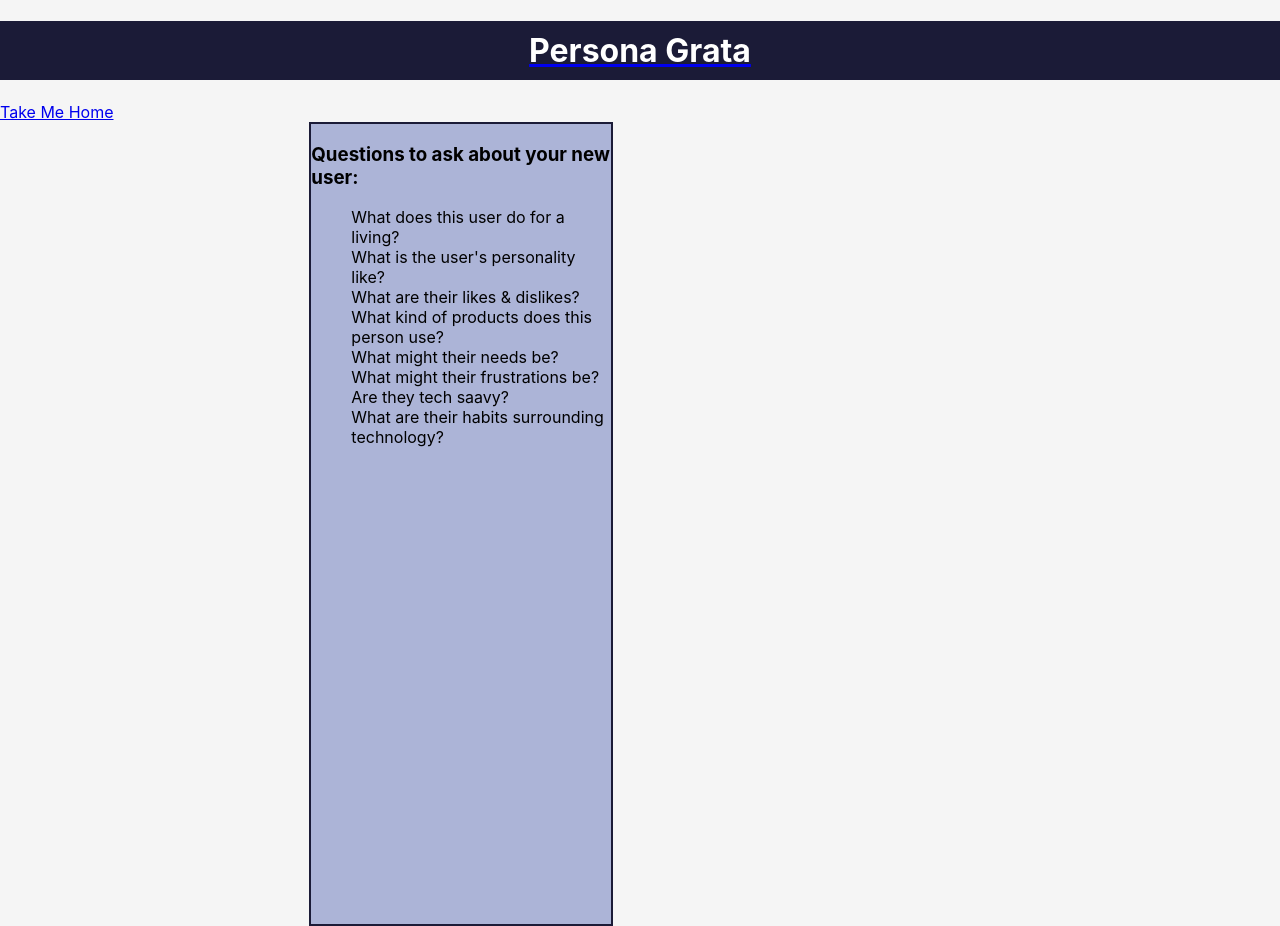
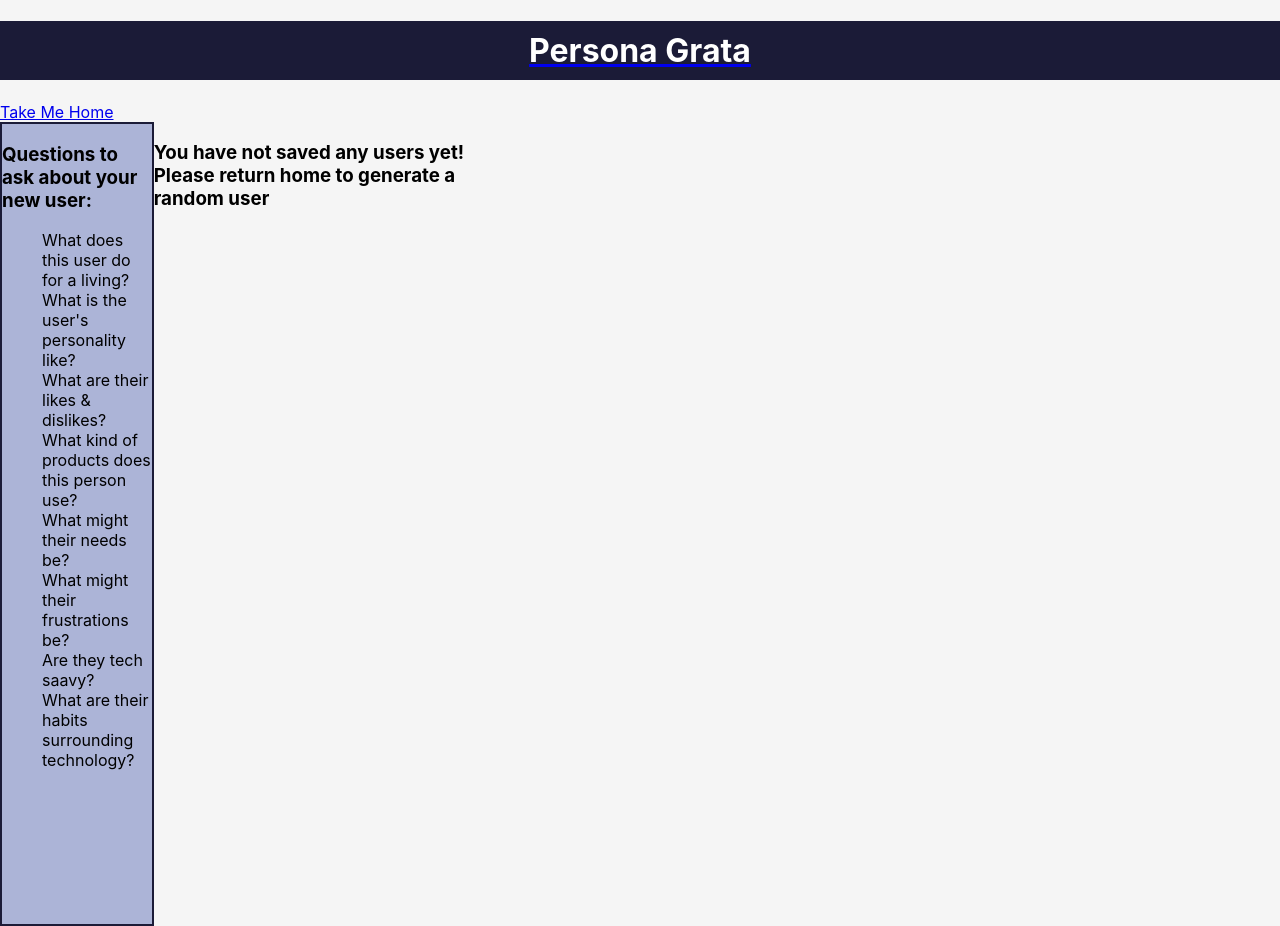
Before and after one commit to maeduphorne/persona-grata, a React (Create React App) app: page /savedUsers in a window 1280 px wide. Built offline with nearby package versions, Linux system fonts and the light colour scheme.

Commit message:
add no saved user message

```diff
--- a/src/Components/SavedUsers/SavedUsers.css
+++ b/src/Components/SavedUsers/SavedUsers.css
@@ -5,11 +5,11 @@
 }
 
 .user-info {
-  border: 1px solid #1B1B37;
+  border: 2px solid #1B1B37;
   display: flex;
   flex-direction: column;
   align-items: center;
-  height: 25%
+  height: 50%
 }
 
 .user-quote{
--- a/src/Components/SavedUsers/SavedUsers.js
+++ b/src/Components/SavedUsers/SavedUsers.js
@@ -11,7 +11,10 @@ const SavedUsers = ({ savedUsersInfo }) => {
   })
 
   return (
-    <div className="saved-container">{savedUserCards}</div>
+    <div className="saved-container">
+      {!savedUsersInfo.length && <h3 className="no-saved">You have not saved any users yet! Please return home to generate a random user</h3>}
+      {savedUserCards}
+    </div>
     //add error message if there are no saved users
   )
 }
```
